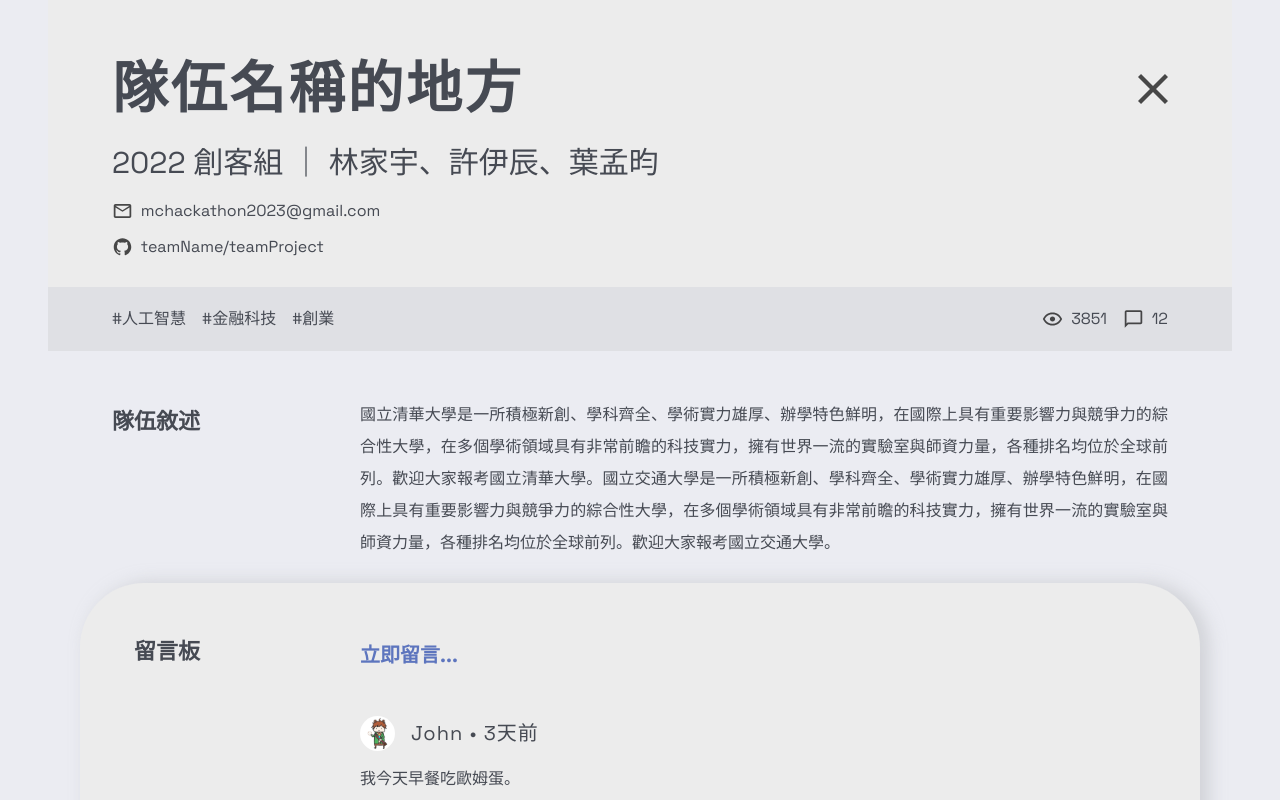
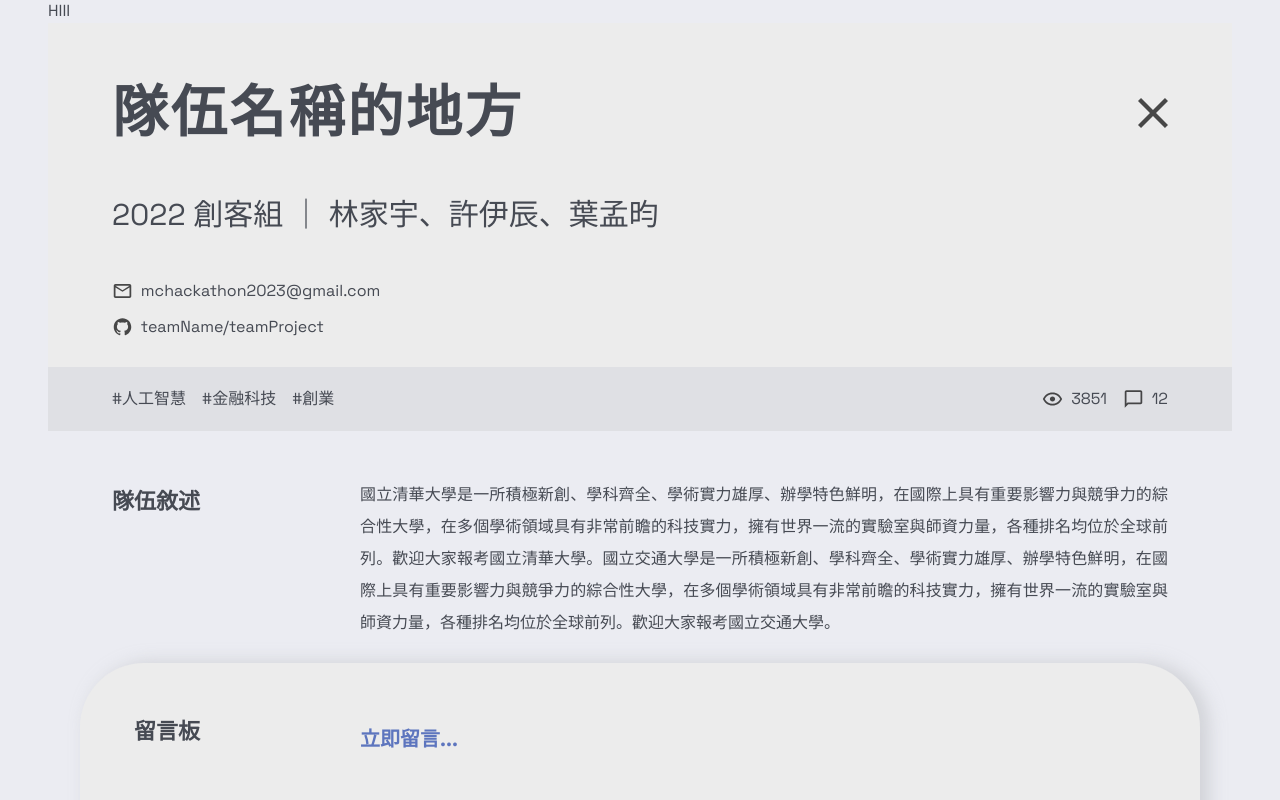
Before and after one commit to Official-Meichu-Hackathon/2023-mc-ten-year-web-v2, a Next.js app: page /test in a window 1280 px wide. Shown: the part 1440-2240 px from the top of the page. Built offline with nearby package versions, Linux system fonts and the light colour scheme.

Commit message:
fix px to em

```diff
--- /dev/null
+++ b/src/app/components/Team/Gadgets.js
@@ -0,0 +1,5 @@
+export function Search_bar(){
+    return(
+        <div className="">HIII</div>
+    );
+}
--- a/src/app/globals.scss
+++ b/src/app/globals.scss
@@ -254,28 +254,28 @@ p {
 .text-title {
     font-size: 1.875em;
     font-weight: 400;
-    line-height: 64px;
+    line-height: 4em;
 }
 
 .text-tag{
     font-style: normal;
     font-weight: 400;
-    font-size: 16px;
-    line-height: 32px;
+    font-size: 1em;
+    line-height: 2em;
     color: $clr-text-primary;
 }
 
 .text-sec-title {
     font-weight: 700;
-    font-size: 22px;
+    font-size: 1.375em;
     color: $clr-text-primary;
 }
 
 .text-discrip {
     font-style: normal;
     font-weight: 400;
-    font-size: 16px;
-    line-height: 32px;
+    font-size: 1em;
+    line-height: 2em;
     text-align: justify;
     color: $clr-text-primary;
 }
@@ -283,16 +283,16 @@ p {
 .text-board {
     font-style: normal;
     font-weight: 700;
-    font-size: 20px;
-    line-height: 32px;
+    font-size: 1.25em;
+    line-height: 2em;
     text-align: justify;
     color: $clr-text-board;
 }
 
 .text-comment {
-    font-size: 20px;
+    font-size: 1.25em;
     font-weight: 500;
-    line-height: 60px;
+    line-height: 3.75em;
     letter-spacing: 0.05em;
     text-align: justified;
 }
--- a/src/app/test/page.js
+++ b/src/app/test/page.js
@@ -7,6 +7,7 @@ import { CardH, CardV, viewMore } from "../components/Team/Card"
 import { Card_title } from "../components/Team/Card_title";
 import { Project_Intro } from "../components/Team/Project_Intro";
 import { Board } from "../components/Team/Comments";
+import { Search_bar } from "../components/Team/Gadgets";
 import refImg from "../../../public/img/Ref.png";
 
 export default function Home() {
@@ -91,6 +92,9 @@ function CardSec({ setInView }){
                 <CardV img={img} title={title} contents={contents} moreInfo={viewMore} link="/qna" group={group} award={award}/>
             </div>
             <div className="pu-4">
+                <Search_bar/>
+            </div>
+            <div className="pu-4">
                 <Card_title title={title} group={group} name={name} mail={mail} github={github} tags={tags} view={view} msg={msg}/>
                 <Project_Intro discrip={discrip}/>
             </div>
```
Also changed, not shown: public/img/Search.svg (added).
